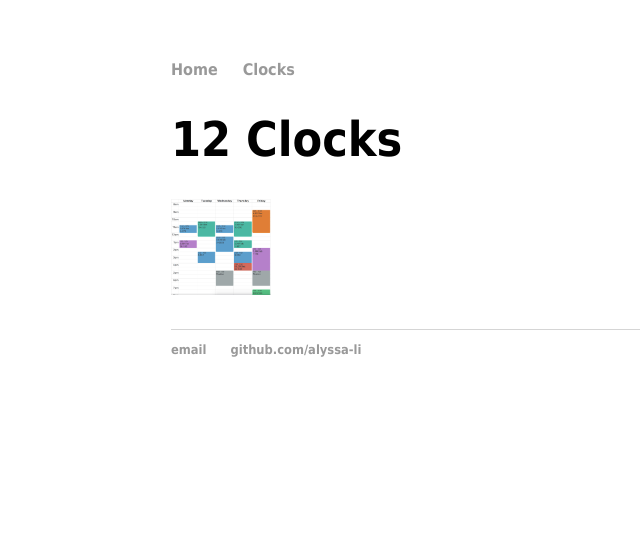
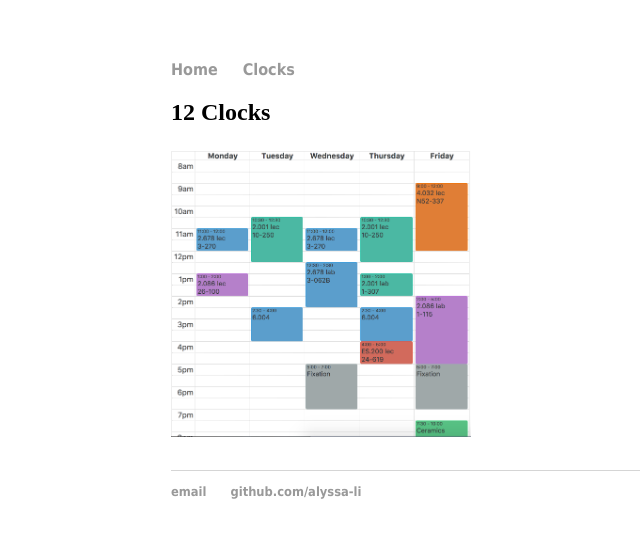
Before and after one commit to alyssa-li/4.032, a Jekyll site: the page built from clocks.md, in a window 1280 px wide. Shown: the top 538 px of the page, without its empty margins (21-661 px from the left). Built offline with Jekyll 4.4.1, drawn with Linux system fonts in a browser that asks for light colours; our own code applies the rules of GitHub Pages for plain Markdown files.

Commit message:
Update clocks.md

```diff
--- a/clocks.md
+++ b/clocks.md
@@ -1,3 +1,3 @@
-# 12 Clocks
+## 12 Clocks
 
-<img src="schedule.png" alt="Drawing" style="width: 100px;"/>
+<img src="schedule.png" alt="Drawing" style="width: 300px;"/>
```
